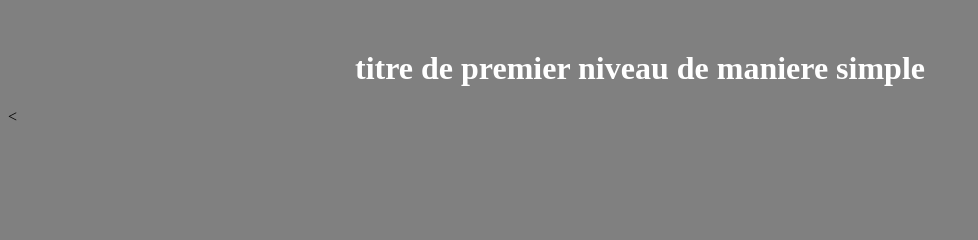
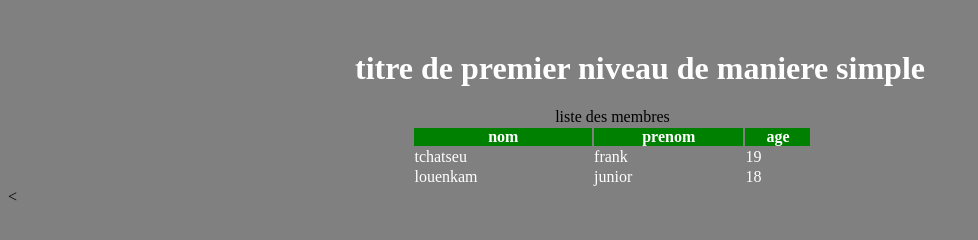
Before and after one commit to franktchatseu/premier_projet, a plain HTML site: page index.html in a window 1280 px wide. Shown: the whole page, without its empty margins (0-978 px from the left). Drawn offline with Linux system fonts and the light colour scheme.

Commit message:
ajout du tableau

```diff
--- a/index.html
+++ b/index.html
@@ -14,9 +14,46 @@
 	body{
 		background-color: gray;
 	}
+	table{
+		margin-left: 32%;
+		border:2px;
+		width: 400px;
+		height: 40px;
+
+
+
+	}
+	th{
+		background-color: green;
+	}
+	th,td{
+		padding: 0px;
+		color: white;
+	}
 
 </style>
 <body>
 		<h1>titre de premier niveau de maniere simple</h1>
+		<table>
+			<caption>liste des membres</caption>
+			<tr>
+				<th>nom</th>
+				<th>prenom</th>
+				<th>age</th>
+			</tr>
+			<tr>
+				<td>tchatseu</td>
+				<td>frank</td>
+				<td>19</td>
+
+			</tr>
+			<tr>
+				<td>louenkam</td>
+				<td>junior</td>
+				<td>18</td>
+
+			</tr>
+
+		</table>
 </body>
 </html><
```
